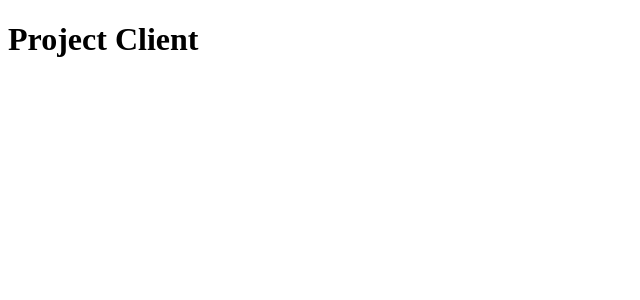
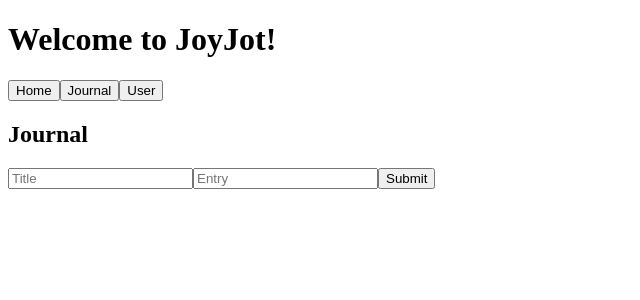
Before and after one commit to IsaiahCoding/JOYJOT, a React (Create React App) app in the folder client/: page / in a window 1280 px wide. Shown: the top 300 px of the page, without its empty margins (0-640 px from the left). Built offline with nearby package versions, Linux system fonts and the light colour scheme.

Commit message:
Header/Journal entry JSX

```diff
--- /dev/null
+++ b/client/src/Header.jsx
@@ -0,0 +1,11 @@
+import React, {useEffect, useState} from "react";
+
+function Header() {
+  return (
+    <><button> Home </button>
+    <button>Journal</button>
+    <button> User</button></>
+  );
+}
+
+export default Header;
--- a/client/src/components/App.js
+++ b/client/src/components/App.js
@@ -1,8 +1,17 @@
 import React, { useEffect, useState } from "react";
 import { Switch, Route } from "react-router-dom";
+import Header from "/Users/isaiahaguilera/Development/code/phase-4/Isaiah-Phase-4-Project/client/src/Header.jsx"
+import Journal from "/Users/isaiahaguilera/Development/code/phase-4/Isaiah-Phase-4-Project/client/src/components/Journal.jsx"
+function App() {
+  return (
+  <div>
+  <h1>Welcome to JoyJot!</h1>
+  <Header />
+  <main>
+    <Journal />
+  </main>
 
-function App() {
-  return <h1>Project Client</h1>;
-}
+  </div>
+)}
 
 export default App;
--- /dev/null
+++ b/client/src/components/Journal.jsx
@@ -0,0 +1,32 @@
+import React, { useEffect, useState } from "react";
+
+function Journal() {
+  const [submit, setSubmit] = useState(false);
+
+  const handleSubmit = (e) => {
+    e.preventDefault();
+    setSubmit(true);
+  };
+
+  setTimeout(() => {
+    setSubmit(false);
+  }, 3000);
+
+  return (
+    <div className="journal">
+      <h2>Journal</h2>
+      <form onSubmit={handleSubmit}>
+        <label>
+          <input type="text" placeholder="Title" />
+        </label>
+        <label>
+          <input type="text" placeholder="Entry" />
+        </label>
+        <button type="submit">Submit</button>
+      </form>
+      {submit && <p>Entry Submitted!</p>}
+    </div>
+  );
+}
+
+export default Journal;
```
Also changed, not shown: client/src/JournalCard.jsx (added), client/src/JournalForm.jsx (added), client/src/components/Dashboard.jsx (deleted), client/src/components/Header.jsx (deleted), client/src/components/JournalForm.jsx (deleted).
